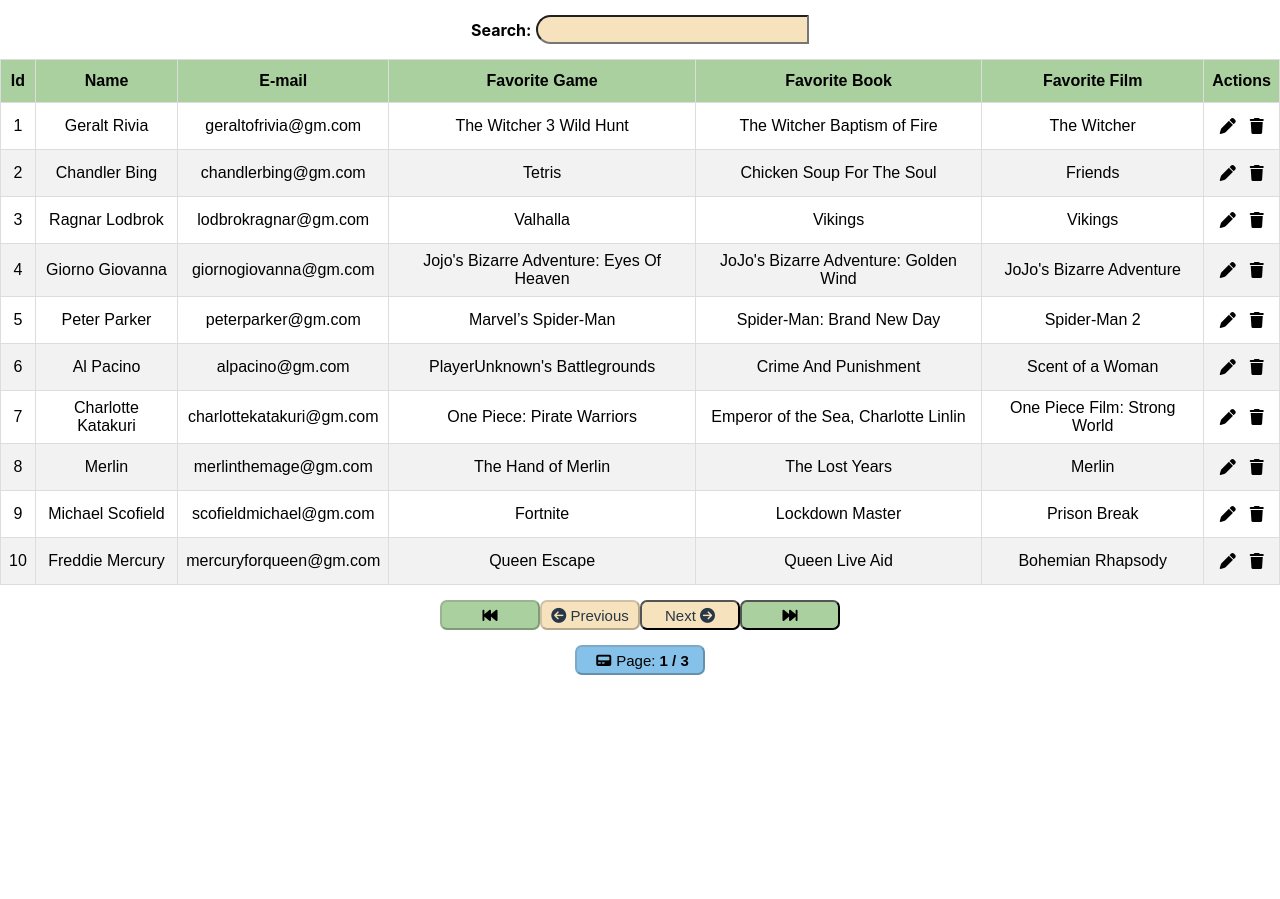
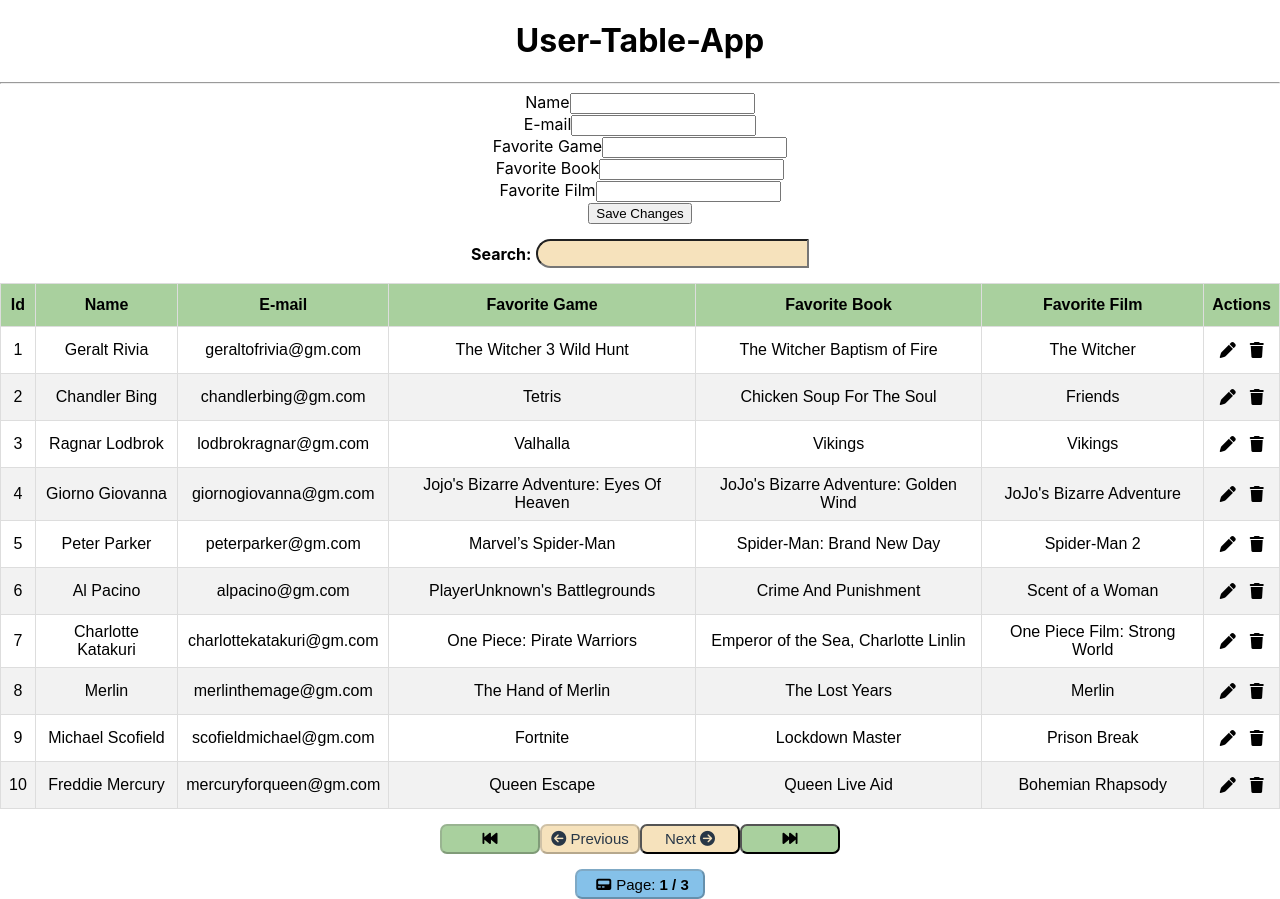
Before and after one commit to boraozisik/React_User-Table-App, a React (Create React App) app: page / in a window 1280 px wide. Before the commit the page ends 800 px from the top, so only its background shows below. Built offline with nearby package versions, Linux system fonts and the light colour scheme.

Commit message:
Update App.js

```diff
--- a/src/App.js
+++ b/src/App.js
@@ -5,9 +5,42 @@
 
 function App() {
   return (
-    <div className="App">
+    <div className="App mt-3">
+      <h1>User-Table-App</h1>
+      <hr />
+      <div className="row">
 
-      <Table />
+        <div className="col-md-2 mt-5">
+          <form id="edit-user">
+              <div className="form-group">
+                <label htmlFor="edit_name">Name</label>
+                <input type="text" className='form-control' id='editName'/>
+              </div>
+              <div className="form-group">
+                <label htmlFor="edit_email">E-mail</label>
+                <input type="text" className='form-control' id='editEmail'/>
+              </div>
+              <div className="form-group">
+                <label htmlFor="edit_favorite_game">Favorite Game</label>
+                <input type="text" className='form-control' id='editFavoriteGame'/>
+              </div>
+              <div className="form-group">
+                <label htmlFor="edit_favorite_book">Favorite Book</label>
+                <input type="text" className='form-control' id='editFavoriteBook'/>
+              </div>
+              <div className="form-group">
+                <label htmlFor="edit_favorite_film">Favorite Film</label>
+                <input type="text" className='form-control' id='editFavoriteFilm'/>
+              </div>
+              <button type='submit' className='btn btn-primary mt-2'>Save Changes</button>
+          </form>
+        </div>
+        <div className="col-md-10">
+              <Table />
+        </div>
+      </div>
+
+
 
     </div>
   );
```
